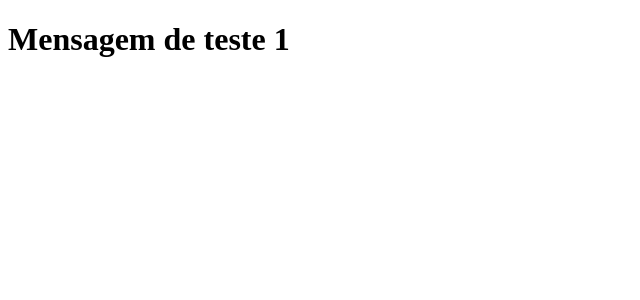
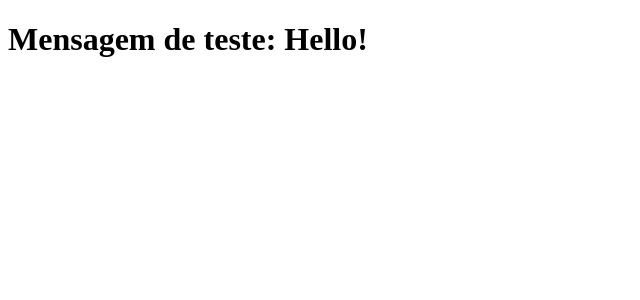
Before and after one commit to mscorpioni/clone-tabnews, a Next.js app: page / in a window 1280 px wide. Shown: the top 300 px of the page, without its empty margins (0-640 px from the left). Built offline with nearby package versions, Linux system fonts and the light colour scheme.

Commit message:
modifica a frase inicial

```diff
--- a/pages/index.js
+++ b/pages/index.js
@@ -1,5 +1,5 @@
 function Home() {
-    return <h1>Mensagem de teste 1</h1>
+    return <h1>Mensagem de teste: Hello!</h1>
 }
 
 // Para executar a função Home ao iniciar
```
